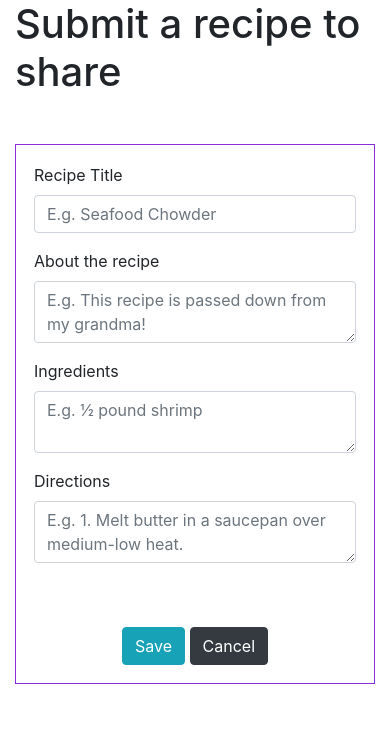
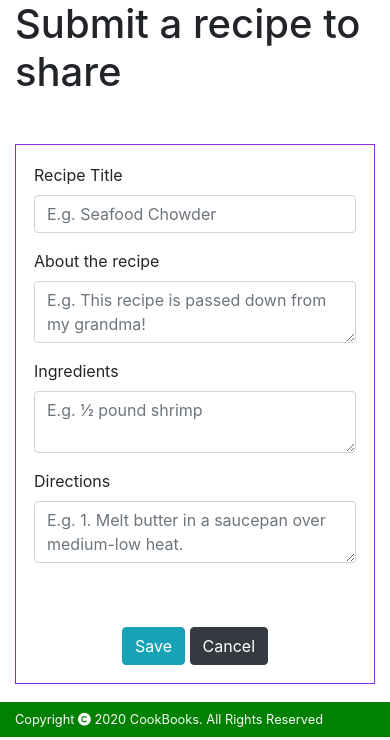
Before and after one commit to suchan5/Project-3, a Flask app: page /recipe/submit in a window 390 px wide. Shown: the part 104-844 px from the top of the page. Run offline with Flask 2, Linux system fonts and the light colour scheme; some libraries are stand-ins or nearby versions.

Commit message:
Added footer

```diff
--- a/static/css/style.css
+++ b/static/css/style.css
@@ -5,4 +5,26 @@
 .pageBorder {
     border: solid 1px blueviolet;
     padding: 5%;
+    margin-bottom: 5%;
 }
+
+footer {
+    background-color: green;
+    color: #fafafa;
+    padding: 2%;
+}
+
+footer i{
+    color: #fafafa;;
+}
+
+@media only screen and (max-width:450px){
+    footer i {
+        color: #fafafa;;
+    }
+
+    footer {
+        font-size: 0.8rem;
+        text-align: left;
+    }
+}
--- a/templates/layout.template.html
+++ b/templates/layout.template.html
@@ -10,6 +10,7 @@
 	<link rel="stylesheet" href="https://stackpath.bootstrapcdn.com/bootstrap/4.5.0/css/bootstrap.min.css"
 		integrity="sha384-9aIt2nRpC12Uk9gS9baDl411NQApFmC26EwAOH8WgZl5MYYxFfc+NcPb1dKGj7Sk" crossorigin="anonymous">
 	<link rel="stylesheet" href="{{ url_for('static', filename ='css/style.css') }}" type="text/css" />
+    <script src="https://kit.fontawesome.com/0b10d58be2.js" crossorigin="anonymous"></script>
 
 
 	<title>{%block title%}{%endblock%}</title>
@@ -60,6 +61,20 @@
 
 
 
+
+    <!--footer starts-->
+    <footer class="container-fluid">
+        <div class="row">
+            <div class="col">
+                <div>Copyright <i class="fas fa-copyright"></i> 2020 CookBooks. All Rights Reserved</div>
+            </div>
+        </div>
+    </footer>
+    <!--footer ends-->
+
+
+
+
 	<!-- Optional JavaScript -->
 	<!-- jQuery first, then Popper.js, then Bootstrap JS -->
 	<script src="https://code.jquery.com/jquery-3.5.1.min.js"
```
